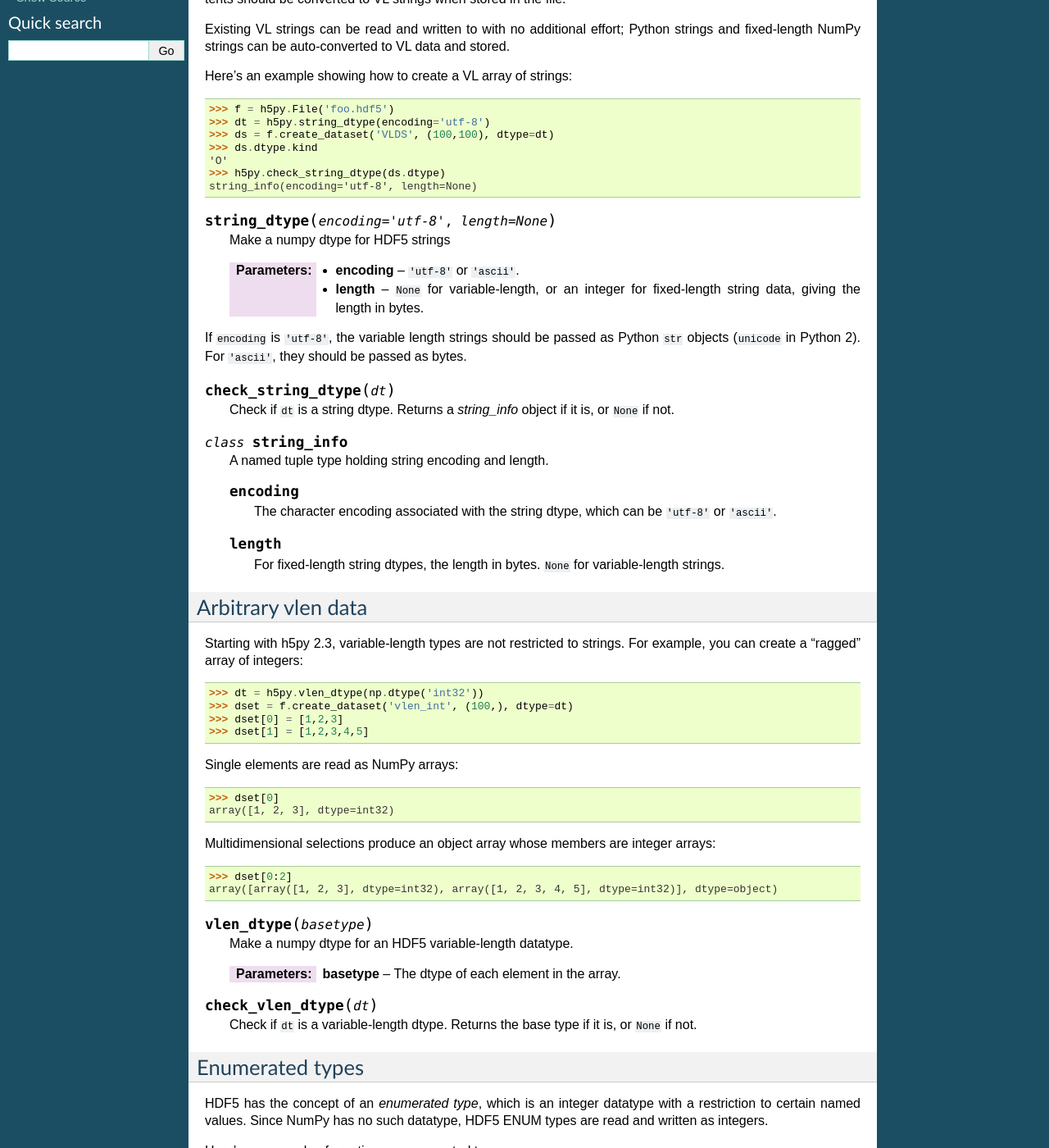
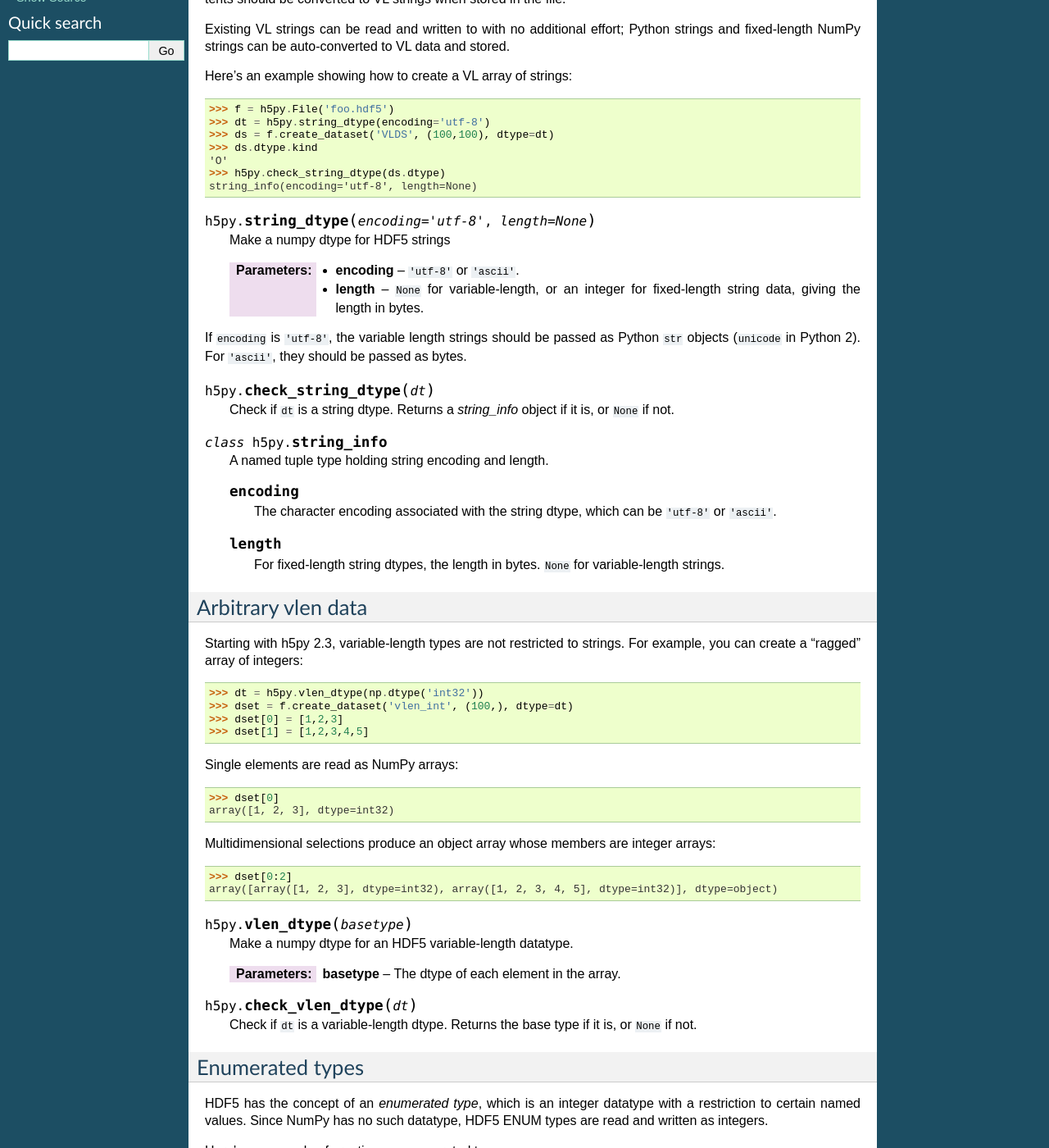
Before and after one commit to h5py/h5py, a Sphinx documentation site: the page built from docs/special.rst, in a window 1280 px wide and 1400 px high, scrolled down 619 px. Shown: the whole window at 82% size. Built offline with Sphinx 7.4.7, drawn with Linux system fonts in a browser that asks for light colours; pages that are not in the unit, such as notebooks, are missing from menus; some of the changed text lies outside the part shown.

Commit message:
Fix object location for intersphinx

```diff
--- a/docs/high/attr.rst
+++ b/docs/high/attr.rst
@@ -1,3 +1,4 @@
+.. currentmodule:: h5py
 .. _attributes:
 
 
--- a/docs/high/dataset.rst
+++ b/docs/high/dataset.rst
@@ -1,3 +1,4 @@
+.. currentmodule:: h5py
 .. _dataset:
 
 
--- a/docs/high/file.rst
+++ b/docs/high/file.rst
@@ -1,3 +1,4 @@
+.. currentmodule:: h5py
 .. _file:
 
 
--- a/docs/high/group.rst
+++ b/docs/high/group.rst
@@ -1,3 +1,4 @@
+.. currentmodule:: h5py
 .. _group:
 
 
--- a/docs/special.rst
+++ b/docs/special.rst
@@ -1,3 +1,4 @@
+.. currentmodule:: h5py
 .. _special_types:
 
 Special types
--- a/docs/vds.rst
+++ b/docs/vds.rst
@@ -1,3 +1,4 @@
+.. currentmodule:: h5py
 .. _vds:
 
 Virtual Datasets (VDS)
```
